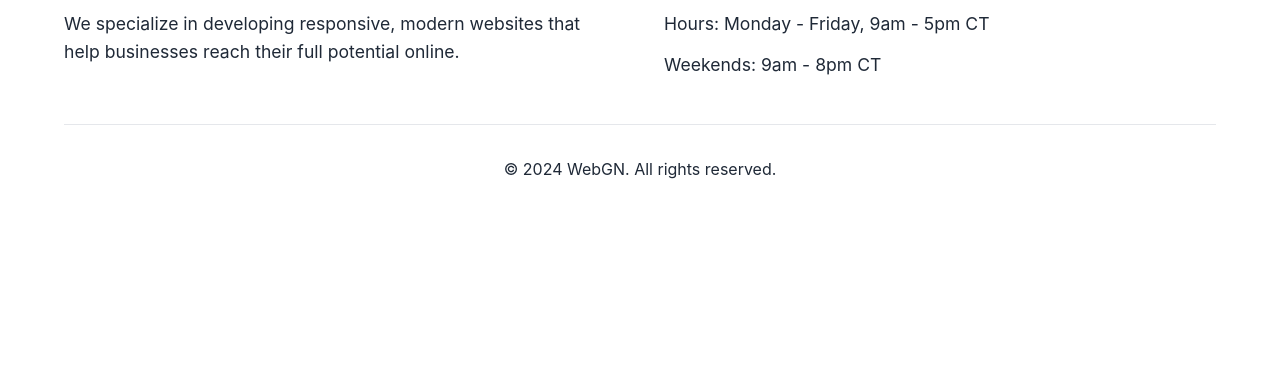
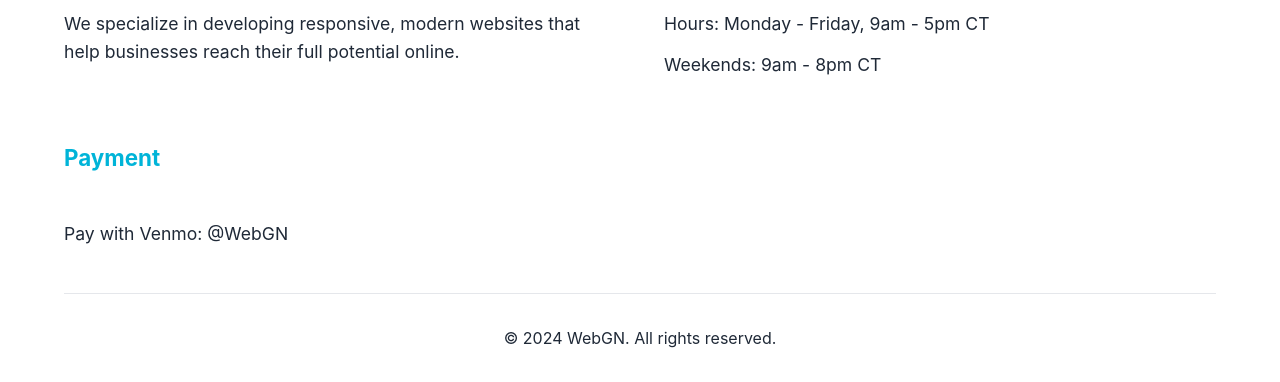
Before and after one commit to Web-GN/WebGN., a plain HTML site: page index.html in a window 1280 px wide. Shown: the part 2216-2598 px from the top of the page. Before the commit the page ends 2429 px from the top, so only its background shows below. Drawn offline with Linux system fonts and the light colour scheme.

Commit message:
index.html

```diff
--- a/index.html
+++ b/index.html
@@ -89,6 +89,13 @@
                 <p>Hours: Monday - Friday, 9am - 5pm CT</p>
                 <p>Weekends: 9am - 8pm CT</p>
             </div>
+            <div class="footer-section">
+                <h3>Payment</h3>
+                <div class="venmo-container">
+                    <i class="fab fa-venmo"></i>
+                    <p>Pay with Venmo: <span class="venmo-id">@WebGN</span></p>
+                </div>
+            </div>
         </div>
         <div class="footer-bottom">
             <p>&copy; 2024 WebGN. All rights reserved.</p>
```
